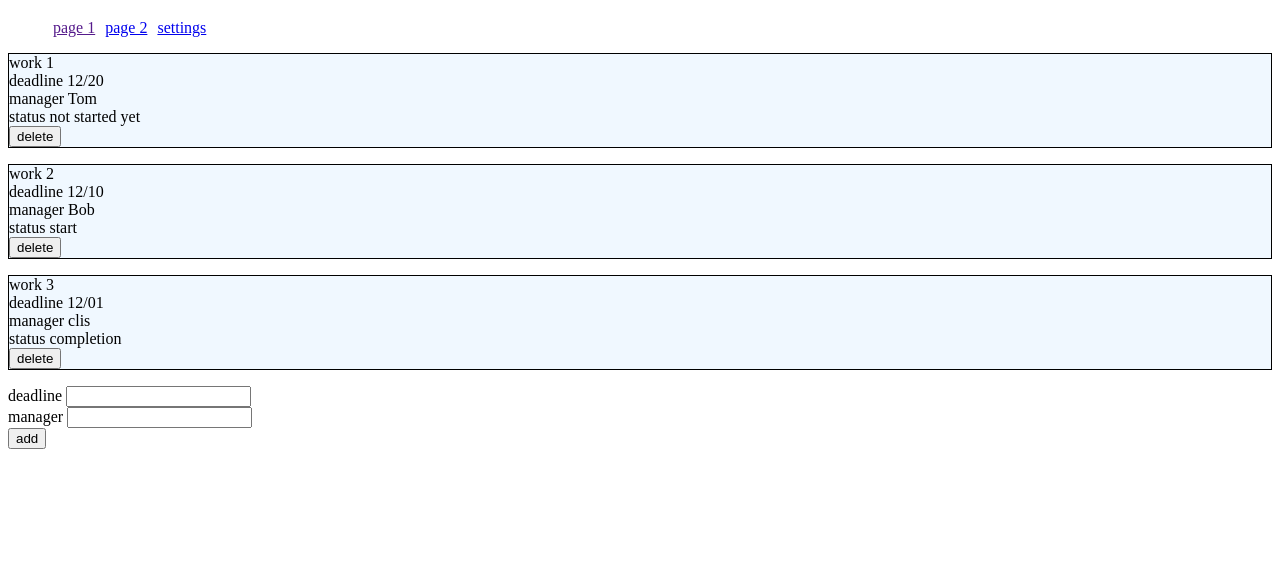
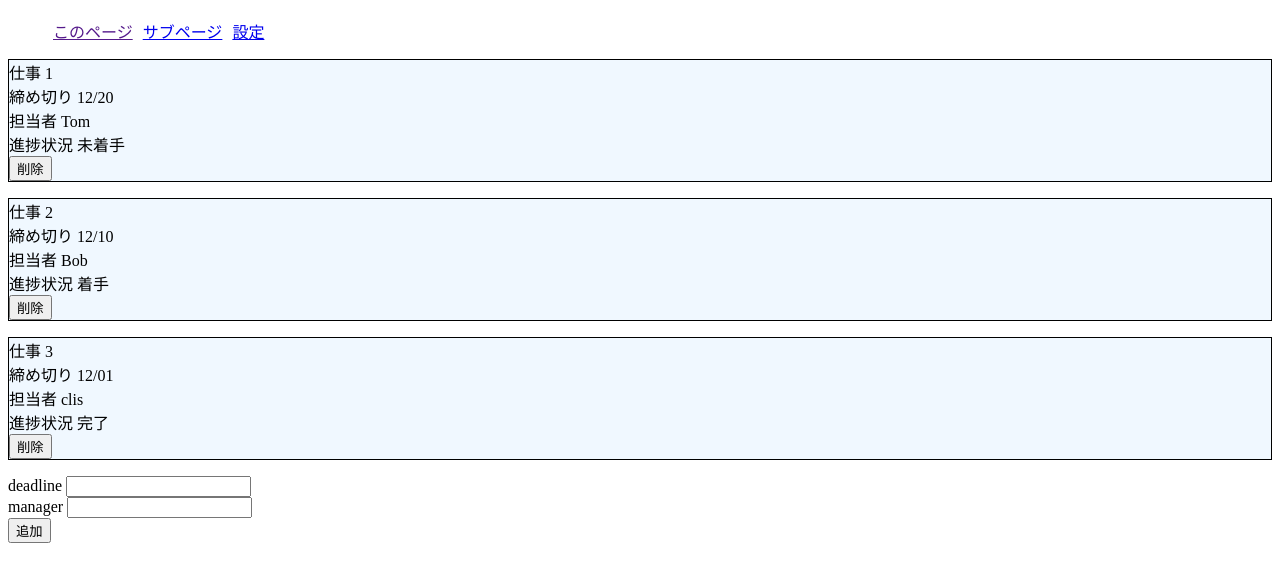
Before and after one commit to q12511/Task, a plain HTML site: page index.html in a window 1280 px wide. Shown: the part 61-642 px from the top of the page. Drawn offline with Linux system fonts and the light colour scheme.

Commit message:
japanese

```diff
--- a/index.html
+++ b/index.html
@@ -7,39 +7,39 @@
   <body>
     <h1>Task</h1>
     <ul class="bar">
-      <li><a href="">page 1</a></li>
-      <li><a href="sub.html">page 2</a></li>
-      <li><a href="setteings.html">settings</a></li>
+      <li><a href="">このページ</a></li>
+      <li><a href="sub.html">サブページ</a></li>
+      <li><a href="setteings.html">設定</a></li>
     </ul>
     <div id="works">
       <p id="task1">
-        work 1<br>
-        deadline 12/20<br>
-        manager Tom<br>
-        status not started yet<br>
-        <input type="button" id="1" value="delete" onclick="deleteButton(this.id)">
+        仕事 1<br>
+        締め切り 12/20<br>
+        担当者 Tom<br>
+        進捗状況 未着手<br>
+        <input type="button" id="1" value="削除" onclick="deleteButton(this.id)">
       </p>
       <p id="task2">
-        work 2<br>
-        deadline 12/10<br>
-        manager Bob<br>
-        status start<br>
-        <input type="button" id="2" value="delete" onclick="deleteButton(this.id)">
+        仕事 2<br>
+        締め切り 12/10<br>
+        担当者 Bob<br>
+        進捗状況 着手<br>
+        <input type="button" id="2" value="削除" onclick="deleteButton(this.id)">
       </p>
       <p id="task3">
-        work 3<br>
-        deadline 12/01<br>
-        manager clis<br>
-        status completion<br>
-        <input type="button" id="3" value="delete" onclick="deleteButton(this.id)">
+        仕事 3<br>
+        締め切り 12/01<br>
+        担当者 clis<br>
+        進捗状況 完了<br>
+        <input type="button" id="3" value="削除" onclick="deleteButton(this.id)">
       </p>
     </div>
     <form action="">
       <label>deadline</label>
-      <input type="text" id="deadline"><br>
+      <input type="text" id="締め切り"><br>
       <label>manager</label>
-      <input type="text" id="manager"><br>
-      <input type="button" value="add" onclick="updateButton()">
+      <input type="text" id="担当者"><br>
+      <input type="button" value="追加" onclick="updateButton()">
     </form>
     <script type="text/javascript" src="index.js"></script>
   </body>
--- a/index.js
+++ b/index.js
@@ -8,16 +8,16 @@ function updateButton() {
   var kazu = works.getElementsByTagName("p").length;
   var deadline = document.getElementById("deadline").value;
   var manager = document.getElementById("manager").value;
-  var status = "not started yet";
+  var status = "未着手";
 
   task.setAttribute("id", "task" + (kazu + 1));
-  task.innerHTML = "work " + (kazu + 1) +
-  "<br> deadline " + deadline +
-  "<br> manager " + manager +
-  "<br> status " + status + "<br>";
+  task.innerHTML = "仕事 " + (kazu + 1) +
+  "<br> 締め切り " + deadline +
+  "<br> 担当者 " + manager +
+  "<br> 進捗状況 " + status + "<br>";
   button.setAttribute("type", "button");
   button.setAttribute("id", (kazu + 1));
-  button.setAttribute("value", "delete");
+  button.setAttribute("value", "削除");
   button.setAttribute("onclick", "deleteButton(this.id)");
   task.appendChild(button);
   works.appendChild(task);
```
Also changed, not shown: setteings.html (+3 -3 lines), sub.html (+3 -3 lines), 1 other file.
